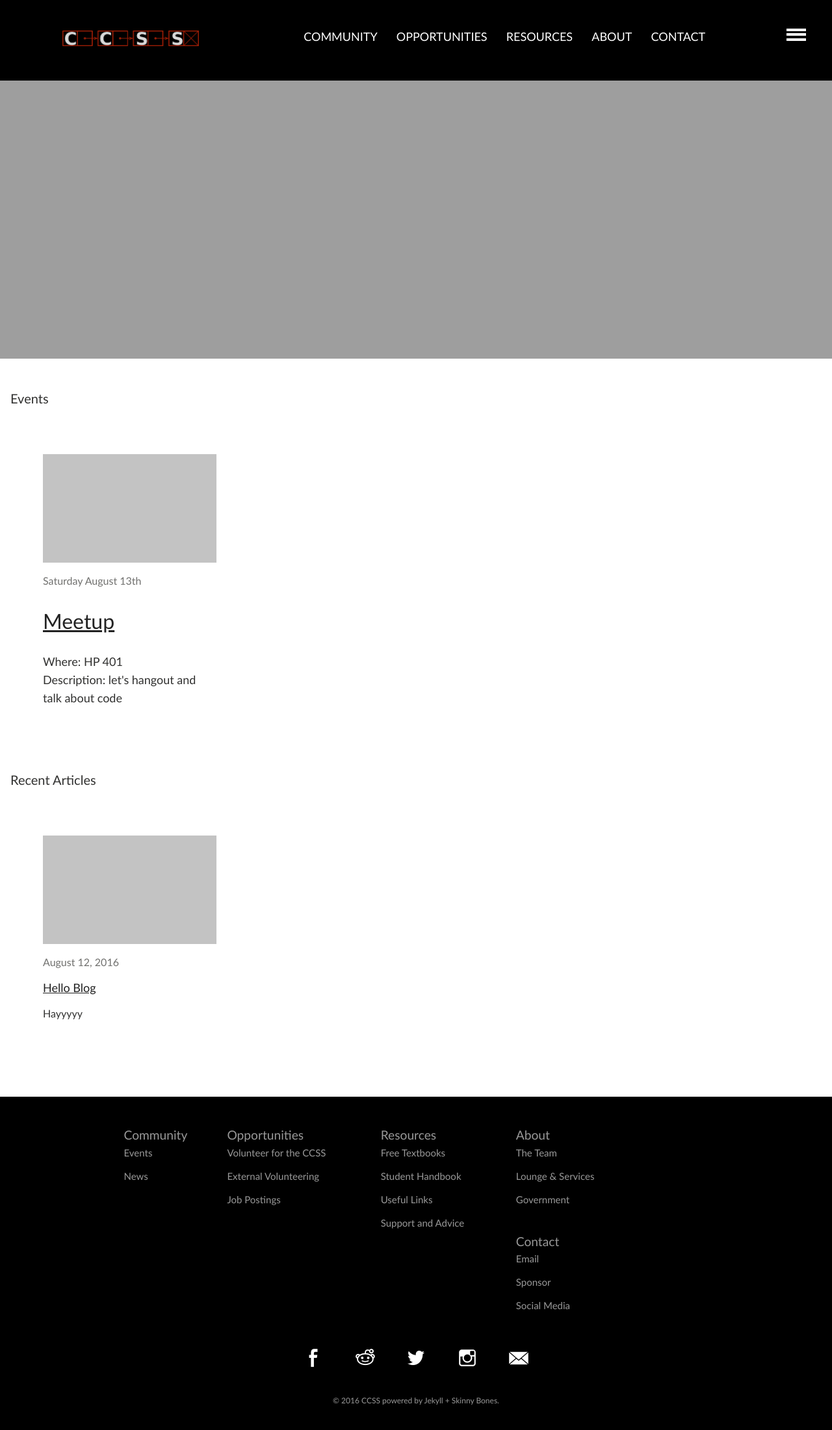
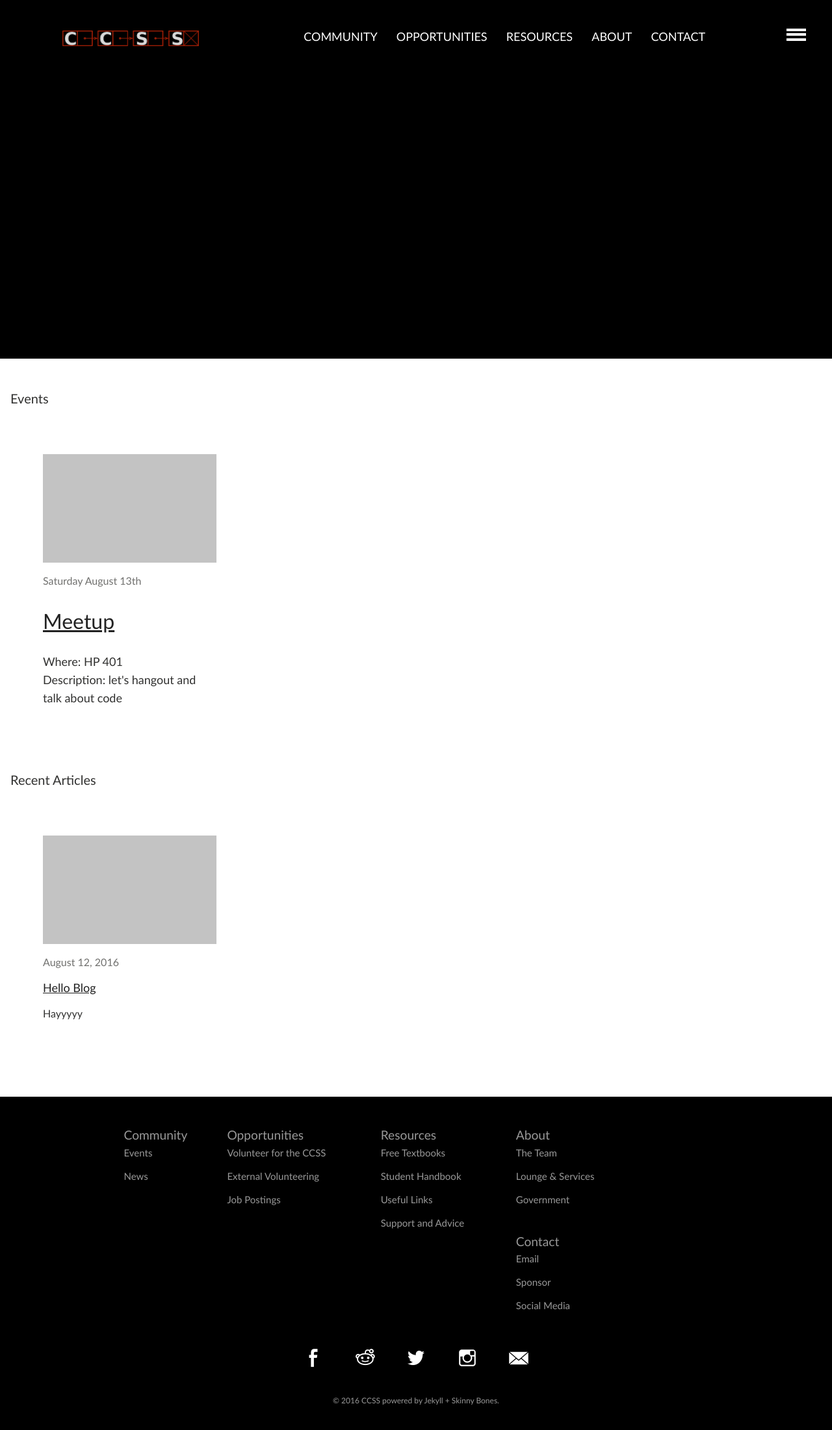
Before and after one commit to brittnylapierre/ccss_web, a Jekyll site: the page built from index.md, in a window 1280 px wide. Shown: the top 2201 px of the page at 65% size. Built offline with Jekyll 4.4.1, drawn with Linux system fonts in a browser that asks for light colours.

Commit message:
Updated _layout.scss

```diff
--- a/_sass/_layout.scss
+++ b/_sass/_layout.scss
@@ -299,7 +299,7 @@
 
 .page-image-wrapper{
     width: 100vw;
-    background-image: url('../images/typing.png');
+    //background-image: url('../images/typing.png');
     object-fit: cover;
     background-size: cover;
     overflow:hidden;
```
